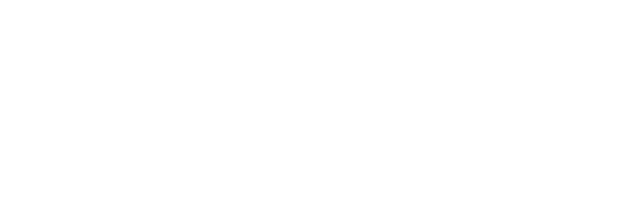
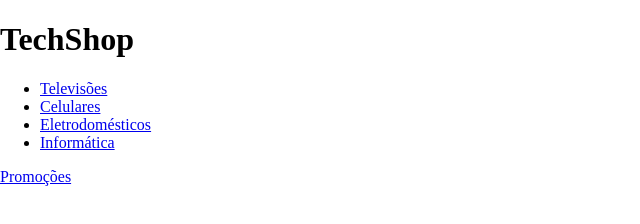
Before and after one commit to Kenzie-Academy-Brasil-Developers/m1-s1-e-commerce-com-flexbox-Borchoski, a plain HTML site: page index.html in a window 1280 px wide. Shown: the whole page, without its empty margins (0-640 px from the left). Drawn offline with Linux system fonts and the light colour scheme.

Commit message:
primeiras alterações teste

```diff
--- a/index.html
+++ b/index.html
@@ -1 +1,36 @@
-<!-- Seu HTML aqui! -->
+<!DOCTYPE html>
+<html lang="pt-BR">
+<head>
+    <meta charset="UTF-8">
+    <meta http-equiv="X-UA-Compatible" content="IE=edge">
+    <meta name="viewport" content="width=device-width, initial-scale=1.0">
+    <title>TechShop</title>
+    <link rel="stylesheet" href="style.css">
+</head>
+<body>
+    <div class="container">
+        <div class="menu-todo">
+           <div class="coluna-menu">
+            <h1>TechShop</h1>
+            <nav>
+                <ul>
+                    <li><a href="#">Televisões</a></li>
+                    <li><a href="#">Celulares</a></li>
+                    <li><a href="#">Eletrodomésticos</a></li>
+                    <li><a href="#">Informática</a></li>
+                </ul>
+            </nav>
+            </div>
+            <div>
+                <a href="#">Promoções</a>
+            </div>
+        </div>
+    </div>
+
+
+
+
+
+
+</body>
+</html>
--- a/style.css
+++ b/style.css
@@ -0,0 +1,8 @@
+body{
+    padding: 0;
+    margin: 0;
+}
+.ccoluna-menu{
+max-width: 1000px;
+
+}
```
